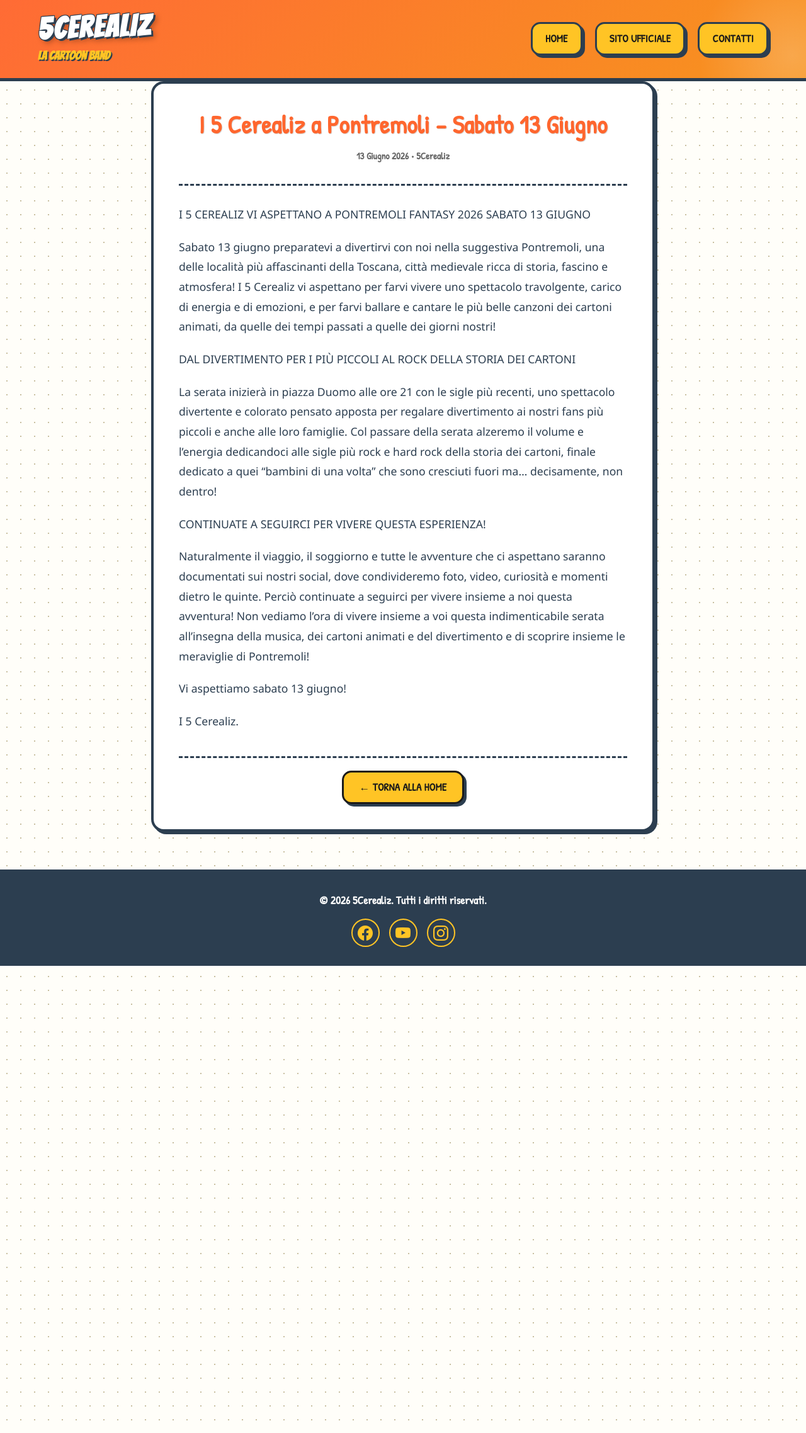
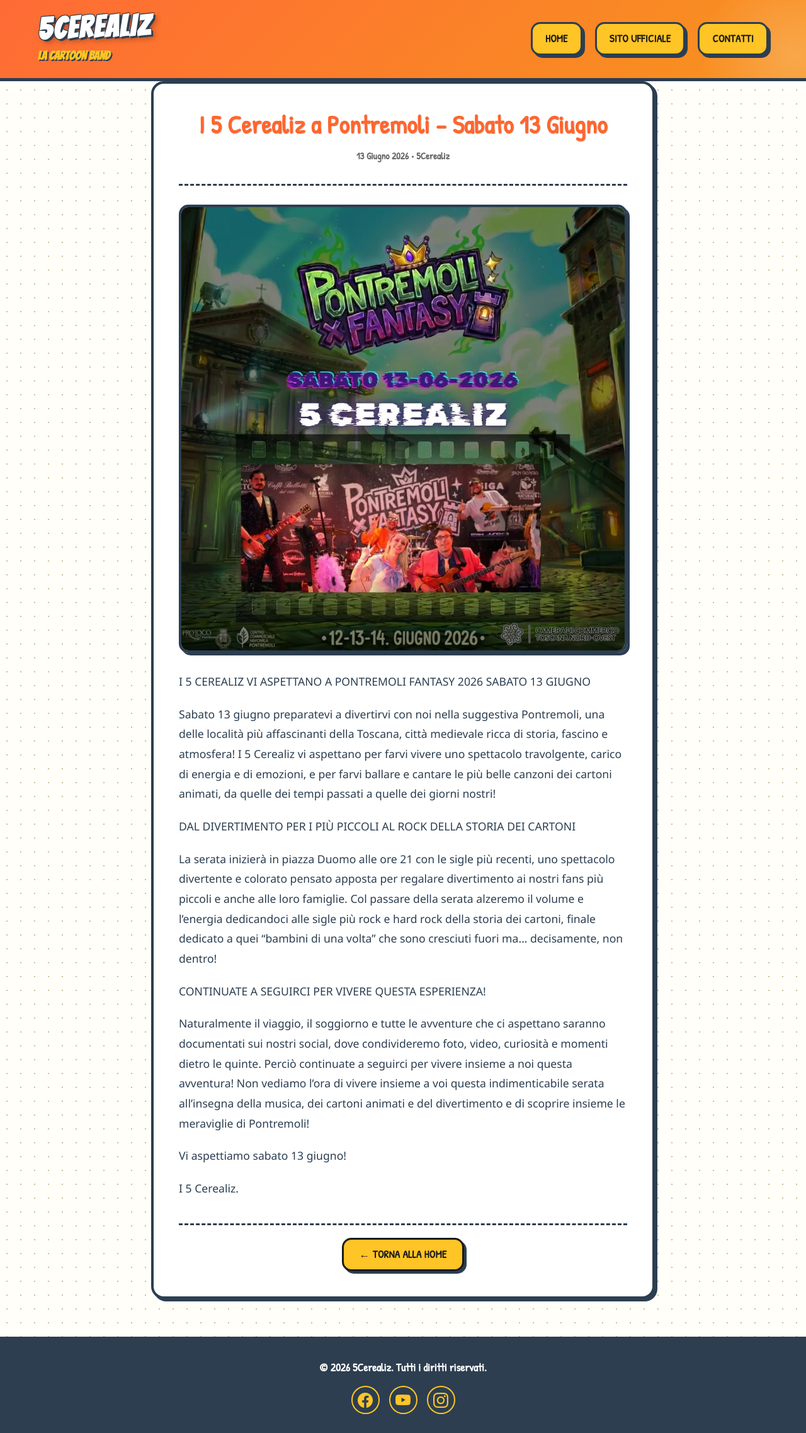
Before and after one commit to thelizberries/blog-5cerealiz, a Jekyll site: the page built from _posts/2026-06-13-i-5-cerealiz-a-pontremoli-sabato-13-giugno.md, in a window 1280 px wide. Shown: the whole page at 63% size. Built offline with Jekyll 4.4.1, drawn with Linux system fonts in a browser that asks for light colours.

```diff
--- a/_posts/2026-06-13-i-5-cerealiz-a-pontremoli-sabato-13-giugno.md
+++ b/_posts/2026-06-13-i-5-cerealiz-a-pontremoli-sabato-13-giugno.md
@@ -3,6 +3,7 @@
 title: "I 5 Cerealiz a Pontremoli – Sabato 13 Giugno"
 date: 2026-06-13
 description: "I 5 Cerealiz vi aspettano sabato 13 giugno a Pontremoli per uno spettacolo travolgente tra sigle dei cartoni animati. Non mancate!"
+image: /assets/images/posts/I 5 Cerealiz al Pontremoli Fantasy.webp
 ---
 
 I 5 CEREALIZ VI ASPETTANO A PONTREMOLI FANTASY 2026 SABATO 13 GIUGNO
```
Also changed, not shown: assets/images/posts/I 5 Cerealiz al Pontremoli Fantasy.webp (added).
